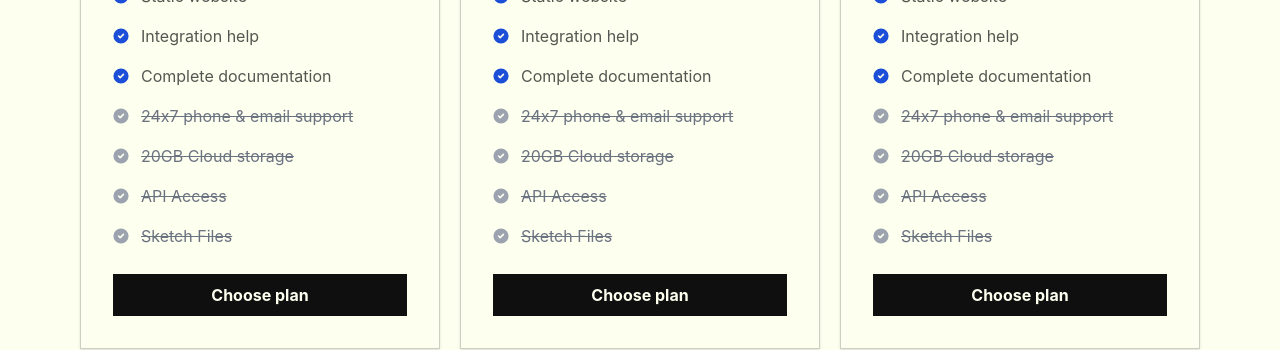
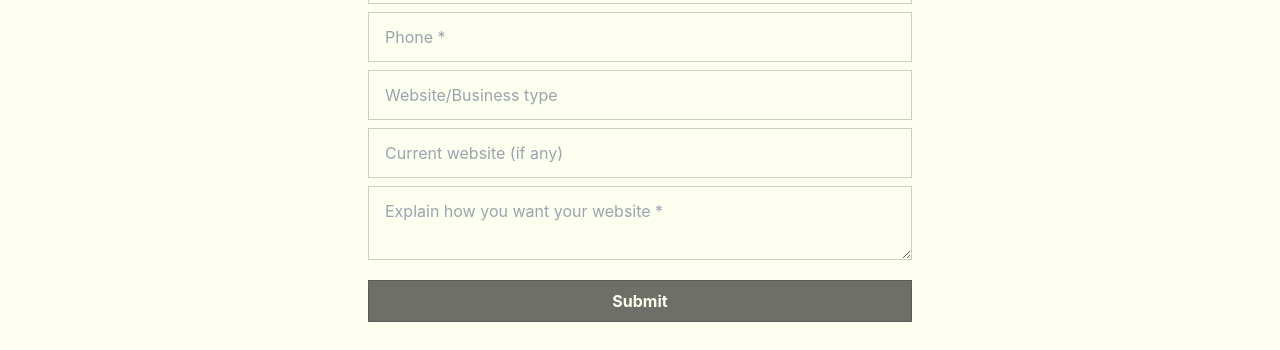
Before and after one commit to mastrovia/mastrovia, a React (Vite) app: page / in a window 1280 px wide. Shown: the part 1976-2326 px from the top of the page. Built offline with nearby package versions, Linux system fonts and the light colour scheme; a web font is replaced by a local one.

Commit message:
feat(update): hide price options

```diff
--- a/src/Pages/Contact.tsx
+++ b/src/Pages/Contact.tsx
@@ -29,9 +29,10 @@ export default function ContactPage() {
 
   return (
     <motion.div
+      id="contact"
       initial={{ opacity: 0 }}
       animate={{ opacity: 1 }}
-      className="container mx-auto max-w-xl px-4 py-8 flex flex-row items-center gap-10 h-[70vh] min-h-max"
+      className="container mx-auto max-w-xl px-4 py-10 flex flex-row items-center gap-10 h-[78vh] min-h-max"
     >
       <div className="w-[100%] flex flex-col gap-5">
         <h1 className="text-2xl font-bold text-center">Get in touch</h1>
@@ -67,7 +68,7 @@ export default function ContactPage() {
             className="w-full border border-[var(--border)] py-3 px-4"
             value={data?.websiteType}
             onChange={(e) => setData((pre) => ({ ...pre, websiteType: e?.target.value }))}
-            placeholder="Website type"
+            placeholder="Website/Business type"
           />
           <input
             disabled={submitDataLoading}
@@ -82,7 +83,7 @@ export default function ContactPage() {
             className="w-full border border-[var(--border)] py-3 px-4"
             value={data?.query}
             onChange={(e) => setData((pre) => ({ ...pre, query: e?.target.value }))}
-            placeholder="Details about new website *"
+            placeholder="Explain how you want your website *"
           />
         </div>
         <Button
--- a/src/Pages/Home.tsx
+++ b/src/Pages/Home.tsx
@@ -26,13 +26,15 @@ export default function HomePage() {
         </h1>
         <p className="opacity-85">A web development company</p>
         <div>
-          <Button className="relative sm:w-auto">
-            {/* <div className="absolute w-[300%] h-[1px] left-[-100%] top-0 bg-[var(--border)]" />
+          <a href="#contact">
+            <Button className="relative sm:w-auto">
+              {/* <div className="absolute w-[300%] h-[1px] left-[-100%] top-0 bg-[var(--border)]" />
             <div className="absolute w-[300%] h-[1px] right-[-100%] bottom-0 bg-[var(--border)]" />
             <div className="absolute h-[300%] w-[1px] top-[-100%] left-0 bg-[var(--border)]" />
             <div className="absolute h-[300%] w-[1px] bottom-[-100%] right-0 bg-[var(--border)]" /> */}
-            Let's connect
-          </Button>
+              Let's connect
+            </Button>
+          </a>
         </div>
       </section>
 
@@ -45,9 +47,9 @@ export default function HomePage() {
             intuitive.
           </p> */}
         </div>
-        <div className="border border-transparent border-l-[var(--border)] flex flex-col w-full">
+        <div className="border border-transparent sm:border-l-[var(--border)] flex flex-col w-full">
           <div className="flex flex-col md:flex-row">
-            <div className="flex gap-4 flex-col p-8 w-full border border-transparent border-t-[var(--border)] sm:border-t-transparent hover:bg-[var(--primary)] hover:text-[var(--bg)] transition-colors">
+            <div className="flex gap-4 flex-col p-8 w-full border border-transparent border-t-[var(--border)] sm:border-t-transparent sm:hover:bg-[var(--primary)] sm:hover:text-[var(--bg)] transition-colors">
               <h3 className="font-bold">We Design</h3>
               <p>
                 Crafting visually stunning and user-friendly designs that captivate audiences and enhance user
@@ -55,7 +57,7 @@ export default function HomePage() {
                 modern and intuitive.
               </p>
             </div>
-            <div className="p-8 w-full border border-transparent border-t-[var(--border)] md:border-t-transparent md:border-l-[var(--border)] flex gap-4 flex-col hover:bg-[var(--primary)] hover:text-[var(--bg)] transition-colors">
+            <div className="p-8 w-full border border-transparent border-t-[var(--border)] md:border-t-transparent md:border-l-[var(--border)] flex gap-4 flex-col sm:hover:bg-[var(--primary)] sm:hover:text-[var(--bg)] transition-colors">
               <h3 className="font-bold">We Development</h3>
               <p>
                 Transforming innovative designs into fully functional websites using the latest technologies. Our
@@ -64,7 +66,7 @@ export default function HomePage() {
               </p>
             </div>
           </div>
-          <div className="flex gap-4 flex-col p-8 border border-transparent border-t-[var(--border)] w-full hover:bg-[var(--primary)] hover:text-[var(--bg)] transition-colors">
+          <div className="flex gap-4 flex-col p-8 border border-transparent border-t-[var(--border)] w-full sm:hover:bg-[var(--primary)] sm:hover:text-[var(--bg)] transition-colors">
             <h3 className="font-bold">We Deployment & Manage</h3>
             <p>
               Bringing your website to life with reliable and efficient deployment solutions. We ensure your site is
@@ -130,14 +132,14 @@ export default function HomePage() {
         </div>
       </section>
 
-      <section className="container mx-auto max-w-6xl p-4">
+      {/* <section className="container mx-auto max-w-6xl p-4">
         <h1 className="text-center text-xl font-bold mb-10">Pricing plans</h1>
         <div className="flex flex-col sm:flex-row gap-5">
           <PricingCard />
           <PricingCard />
           <PricingCard />
         </div>
-      </section>
+      </section> */}
 
       <ContactPage />
 
--- a/src/index.scss
+++ b/src/index.scss
@@ -39,6 +39,7 @@
   color-scheme: dark light;
   background-color: var(--bg);
   color: var(--primary);
+  scroll-behavior: smooth;
 }
 
 @media (prefers-color-scheme: light) {
```
